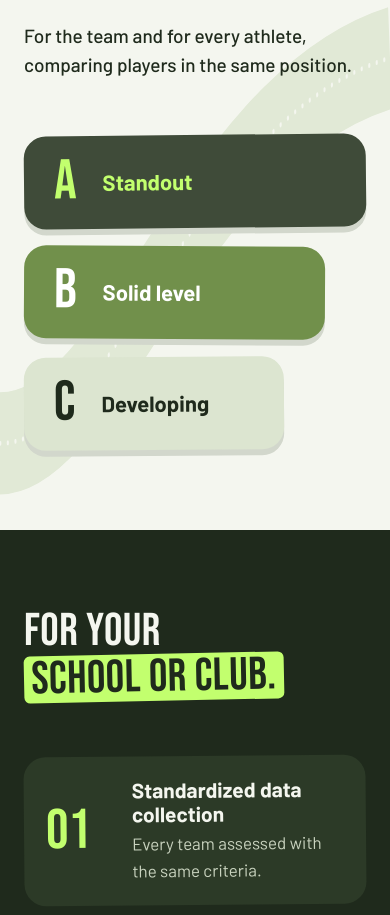
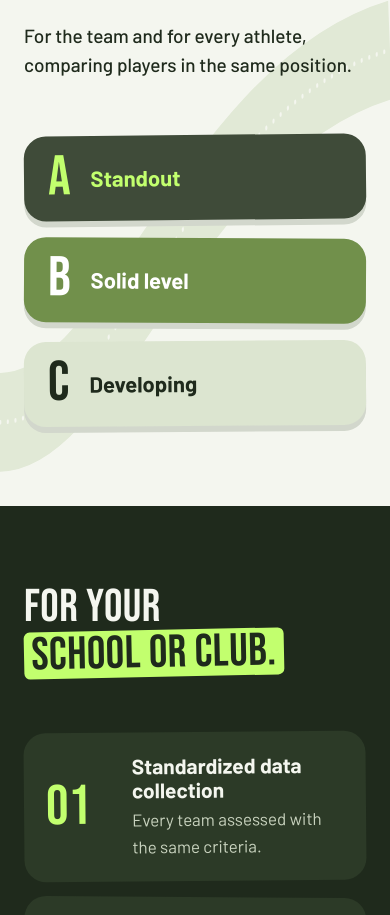
Before and after one commit to headscout-app/headscout-site, a plain HTML site: page index.html in a window 390 px wide. Shown: the part 4741-5656 px from the top of the page. Drawn offline with Linux system fonts and the light colour scheme.

Commit message:
Add files via upload

```diff
--- a/index.html
+++ b/index.html
@@ -183,7 +183,9 @@
     .card,.benefits div{grid-template-columns:62px 1fr;padding:22px}
     .num{font-size:56px}
     .rank b{font-size:56px}
-    .rank .b{width:88%} .rank .c{width:76%}
+    .rank .a,.rank .b,.rank .c{width:100%}
+    .rank div{padding:20px 24px;gap:20px}
+    .rank span{white-space:nowrap}
     .tile{min-height:0}
   }
 </style>
```
